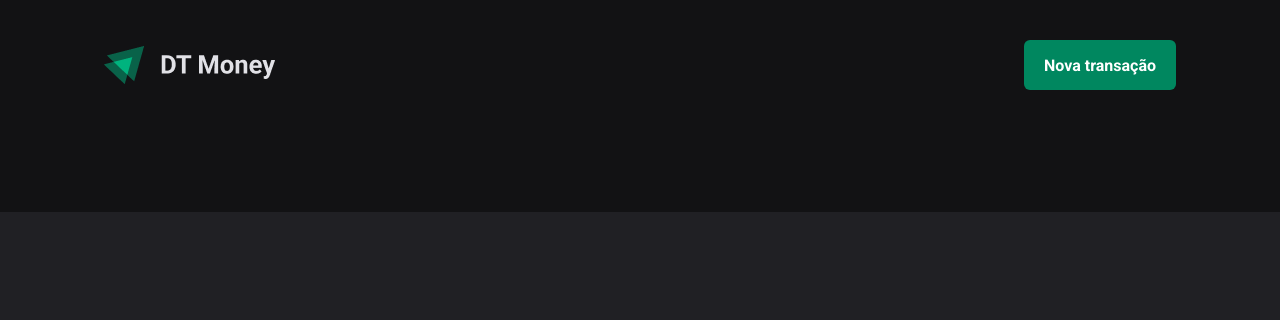
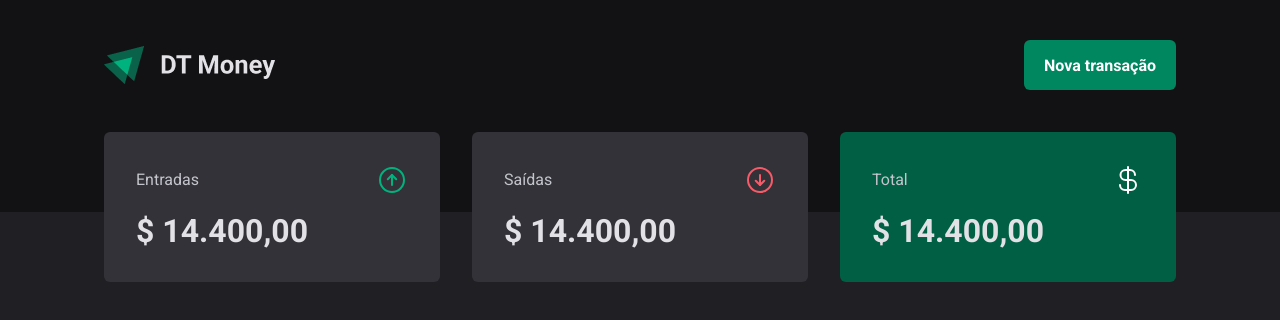
Before and after one commit to giovannirp/dt-monay, a React (Vite) app in the folder dt-monay/: page / in a window 1280 px wide. Shown: the top 320 px of the page. Built offline with nearby package versions, Linux system fonts and the light colour scheme.

Commit message:
feat: criando component de summary e estilização

```diff
--- a/dt-monay/package.json
+++ b/dt-monay/package.json
@@ -9,6 +9,7 @@
     "preview": "vite preview"
   },
   "dependencies": {
+    "phosphor-react": "^1.4.1",
     "react": "^18.2.0",
     "react-dom": "^18.2.0",
     "styled-components": "^5.3.6"
--- /dev/null
+++ b/dt-monay/src/components/Summary/index.tsx
@@ -0,0 +1,35 @@
+import { SummaryCard, SummaryContainer } from "./styles";
+import { ArrowCircleUp, ArrowCircleDown, CurrencyDollar } from 'phosphor-react';
+
+export function Summary() {
+  return (
+    <SummaryContainer>
+      <SummaryCard>
+        <header>
+          <span>Entradas</span>
+          <ArrowCircleUp size={32} color="#00b37e" />
+        </header>
+
+        <strong>$ 14.400,00</strong>
+      </SummaryCard>
+
+      <SummaryCard>
+        <header>
+          <span>Saídas</span>
+          <ArrowCircleDown size={32} color="#f75a68" />
+        </header>
+
+        <strong>$ 14.400,00</strong>
+      </SummaryCard>
+
+      <SummaryCard variant="green">
+        <header>
+          <span>Total</span>
+          <CurrencyDollar size={32} color="#fff" />
+        </header>
+
+        <strong>$ 14.400,00</strong>
+      </SummaryCard>
+    </SummaryContainer>
+  )
+}
--- /dev/null
+++ b/dt-monay/src/components/Summary/styles.ts
@@ -0,0 +1,42 @@
+import styled, { css } from "styled-components";
+
+export const SummaryContainer = styled.section`
+  width: 100%;
+  max-width: 1120px;
+  margin: 0 auto;
+  padding: 0 1.5rem;
+
+  display: grid;
+  grid-template-columns: repeat(3, 1fr);
+  gap: 2rem;
+
+  margin-top: -5rem;
+`;
+
+interface SummaryCardProps {
+  variant?: 'green';
+}
+
+export const SummaryCard = styled.div<SummaryCardProps>`
+  background: ${props => props.theme["gray-600"]};
+  border-radius: 6px;
+  padding: 2rem;
+
+  header {
+    display: flex;
+    align-items: center;
+    justify-content: space-between;
+    color: ${propos => propos.theme["gray-300"]}
+  }
+
+  strong {
+    display: block;
+    margin-top: 1rem;
+    font-size: 2rem;
+  }
+
+
+  ${(props) => props.variant === 'green' && css`
+    background: ${props.theme["green-700"]};
+  `}
+`
--- a/dt-monay/src/pages/Transactions/index.tsx
+++ b/dt-monay/src/pages/Transactions/index.tsx
@@ -1,9 +1,11 @@
 import { Header } from "../../components/Header";
+import { Summary } from "../../components/Summary";
 
 export function Transactions() {
   return (
     <div>
       <Header />
+      <Summary />
     </div>
   )
 }
```
Also changed, not shown: 1 other file (tests, documents, lock files or other folders).
